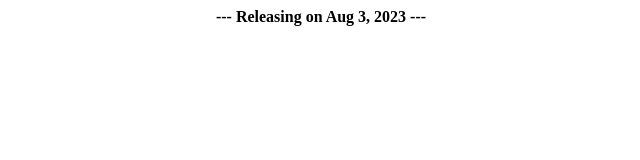
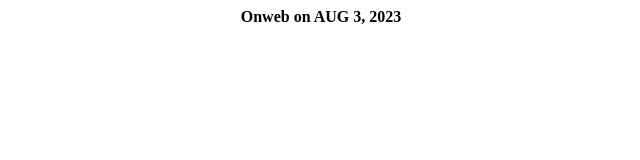
Before and after one commit to bhimsen01/BhimsenPortfolio, a plain HTML site: page index.html in a window 1280 px wide. Shown: the full height of the page, 319-959 px from the left. Drawn offline with Linux system fonts and the light colour scheme.

Commit message:
Update index.html

```diff
--- a/index.html
+++ b/index.html
@@ -2,6 +2,6 @@
 <html>
 <head>
 <body>
-  <center><b>--- Releasing on Aug 3, 2023 ---</b></center>
+  <center><b>Onweb on AUG 3, 2023</b></center>
 </body>
 </html>
```
